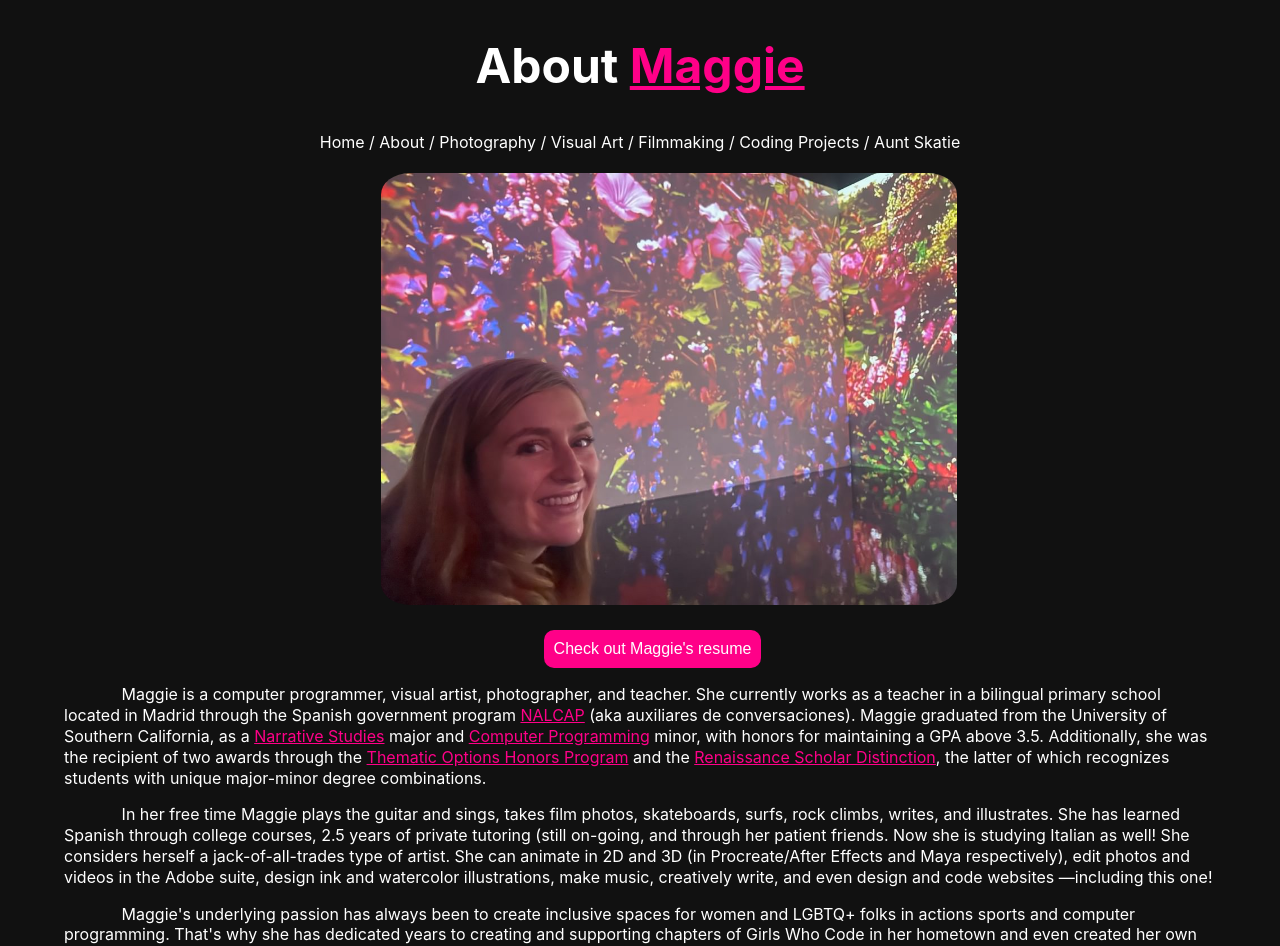
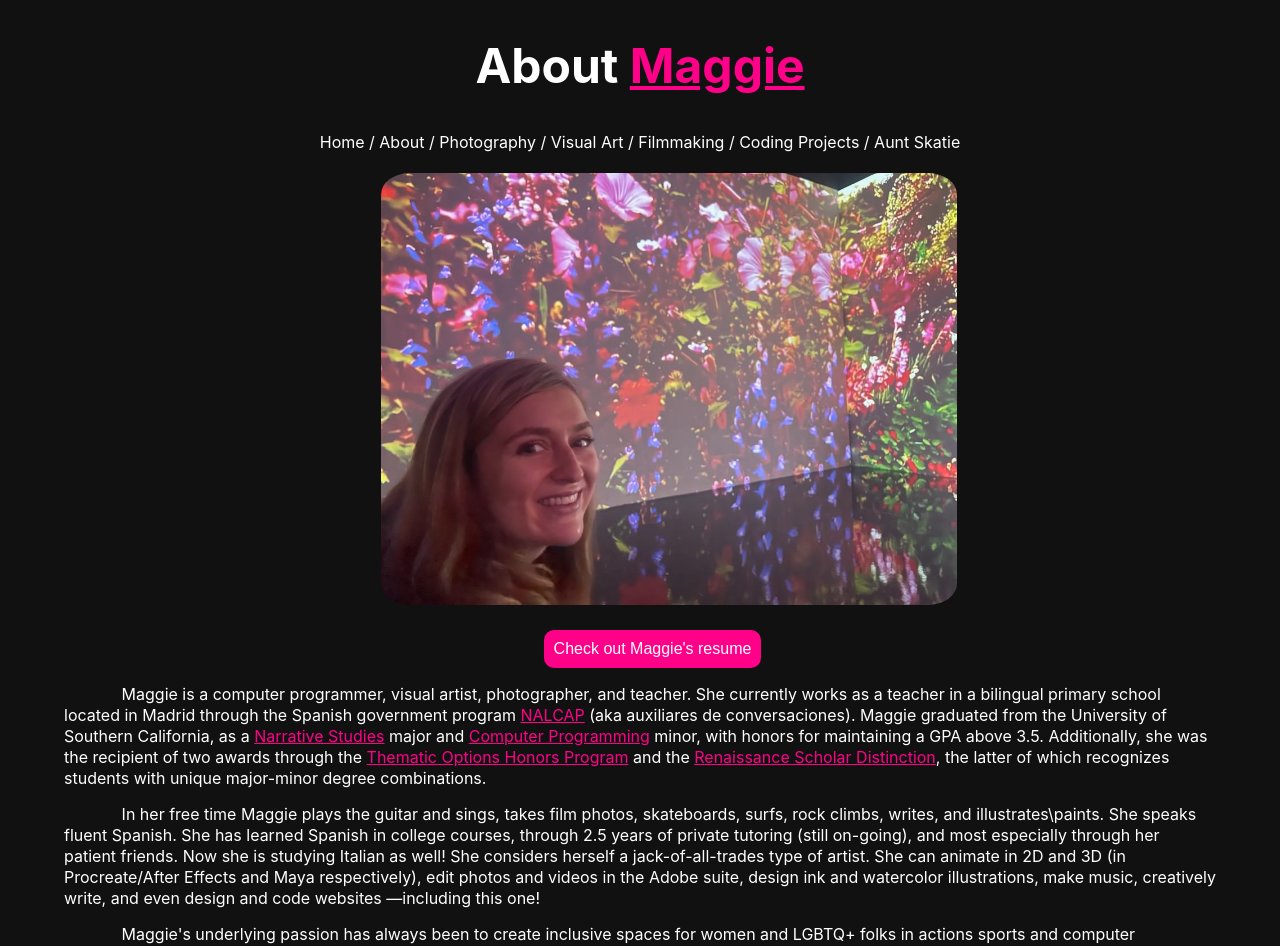
Before and after one commit to maggiebowen/maggie-portafolio-new, a Next.js app: page /about in a window 1280 px wide. Shown: the top 946 px of the page. Built offline with nearby package versions, Linux system fonts and the light colour scheme.

Commit message:
edited about text

```diff
--- a/pages/about.tsx
+++ b/pages/about.tsx
@@ -66,10 +66,11 @@ function about() {
         </p>
         <p>
           In her free time Maggie plays the guitar and sings, takes film photos, skateboards, surfs,
-          rock climbs, writes, and illustrates. She has learned Spanish through college courses, 2.5
-          years of private tutoring &#40;still on-going, and through her patient friends. Now she is
-          studying Italian as well! She considers herself a jack-of-all-trades type of artist. She
-          can animate in 2D and 3D &#40;in Procreate/After Effects and Maya respectively&#41;, edit
+          rock climbs, writes, and illustrates&#92;paints. She speaks fluent Spanish. She has
+          learned Spanish in college courses, through 2.5 years of private tutoring &#40;still
+          on-going&#41;, and most especially through her patient friends. Now she is studying
+          Italian as well! She considers herself a jack-of-all-trades type of artist. She can
+          animate in 2D and 3D &#40;in Procreate/After Effects and Maya respectively&#41;, edit
           photos and videos in the Adobe suite, design ink and watercolor illustrations, make music,
           creatively write, and even design and code websites —including this one!
         </p>
```
